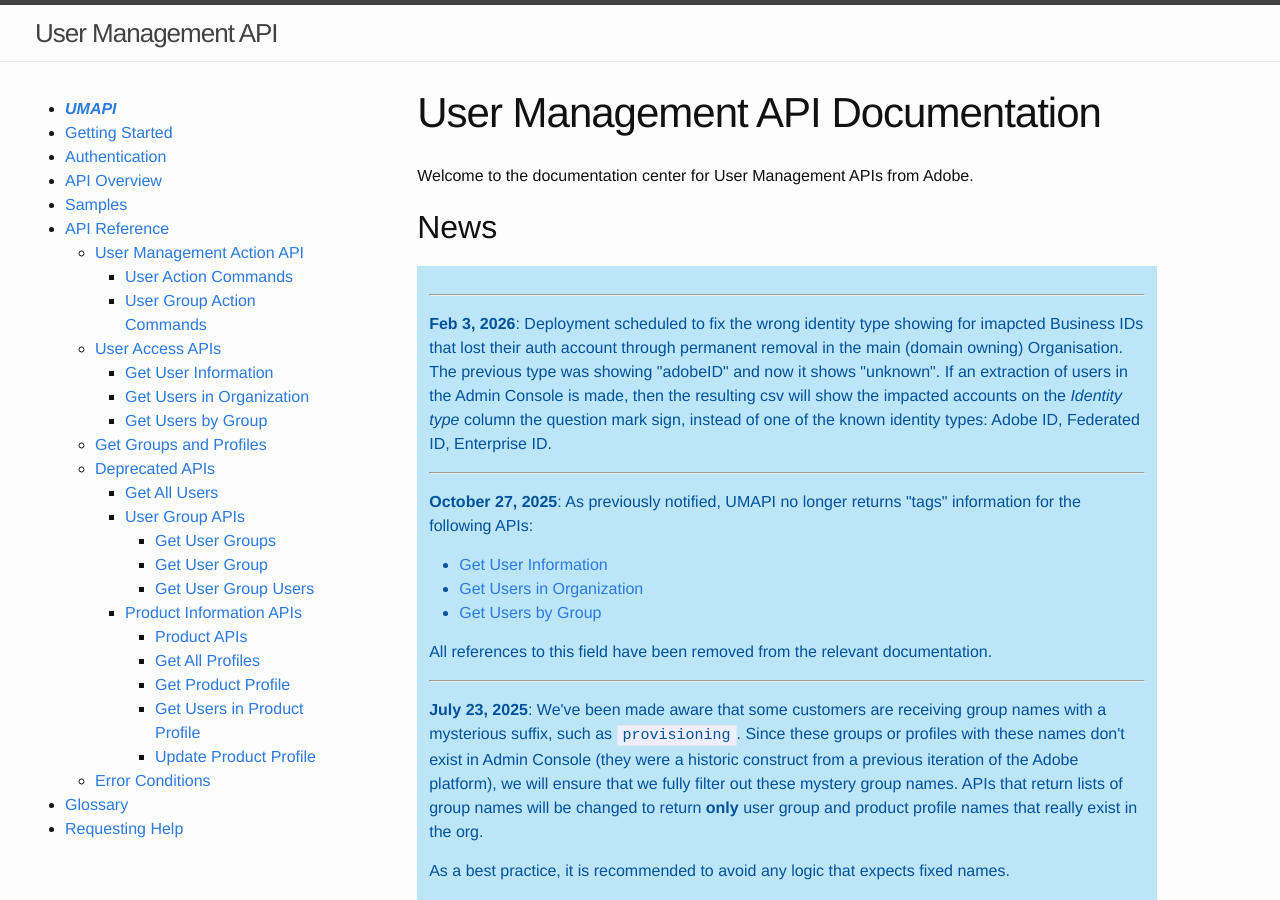
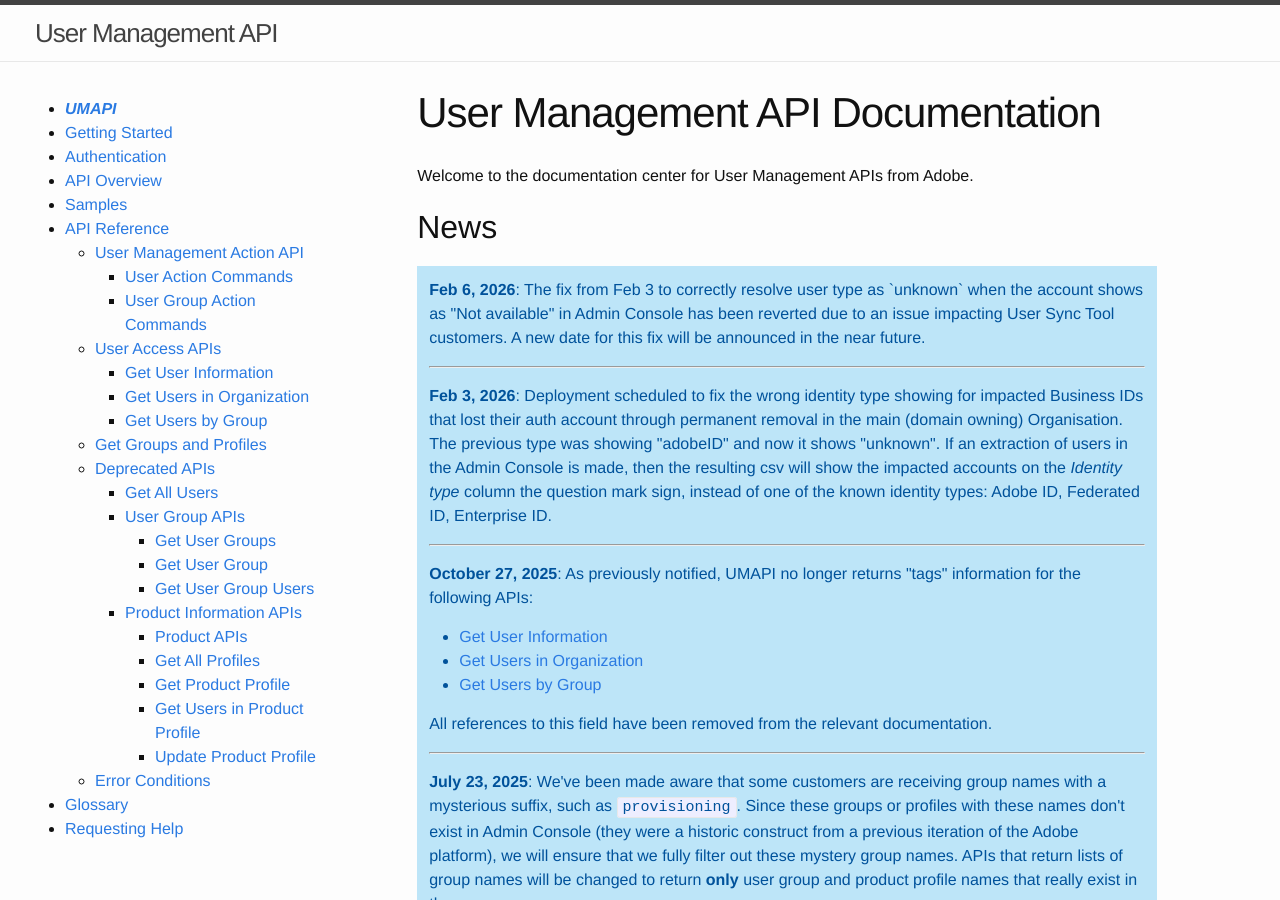
Before and after one commit to adobe-apiplatform/umapi-documentation, a Jekyll site: the page built from docs/en/index.md, in a window 1280 px wide and 900 px high. Built offline with Jekyll 4.4.1, drawn with Linux system fonts in a browser that asks for light colours.

Commit message:
Info about reverting bug fix from Feb 3

```diff
--- a/docs/en/index.md
+++ b/docs/en/index.md
@@ -11,8 +11,9 @@
 
 <h2>News</h2>
 <div class="isa_info">
+<p><strong>Feb 6, 2026</strong>: The fix from Feb 3 to correctly resolve user type as `unknown` when the account shows as "Not available" in Admin Console has been reverted due to an issue impacting User Sync Tool customers. A new date for this fix will be announced in the near future.</p>
 <hr class="api-ref-rule">
-<p><strong>Feb 3, 2026</strong>: Deployment scheduled to fix the wrong identity type showing for imapcted Business IDs that lost their auth account through permanent removal in the main (domain owning) Organisation. The previous type was showing "adobeID" and now it shows "unknown".
+<p><strong>Feb 3, 2026</strong>: Deployment scheduled to fix the wrong identity type showing for impacted Business IDs that lost their auth account through permanent removal in the main (domain owning) Organisation. The previous type was showing "adobeID" and now it shows "unknown".
 If an extraction of users in the Admin Console is made, then the resulting csv will show the impacted accounts on the <i>Identity type</i> column the question mark sign, instead of one of the known identity types: Adobe ID, Federated ID, Enterprise ID.
 <hr class="api-ref-rule">
 <p><strong>October 27, 2025</strong>: As previously notified, UMAPI no longer returns "tags" information for the following APIs:</p>
```
Also changed, not shown: docs/en/api/getUser.md (+8 -8 lines).
